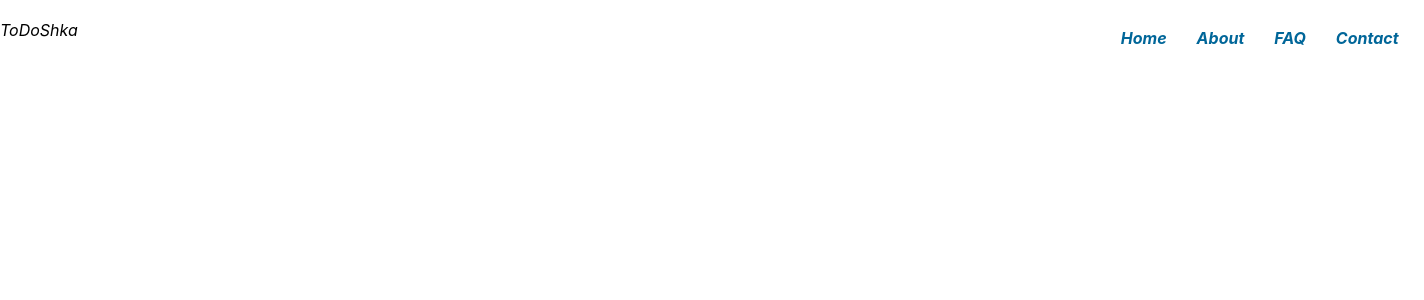
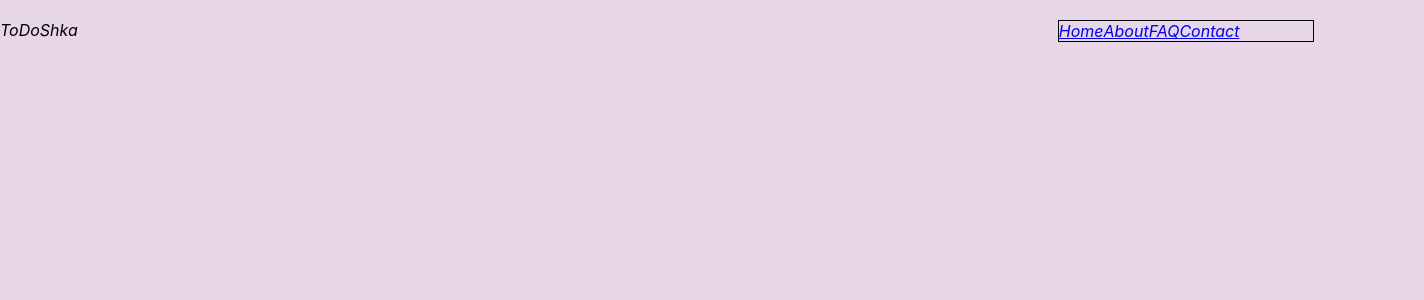
Before and after one commit to NataliyaZhuravleva/ToDoShka, a React (Create React App) app: page / in a window 1280 px wide. Shown: the top 300 px of the page, 1424 px wide, since content can reach past the window. Built offline with nearby package versions, Linux system fonts and the light colour scheme.

Commit message:
Work with navbar

```diff
--- a/src/components/navbar/navbar.css
+++ b/src/components/navbar/navbar.css
@@ -1,40 +1,36 @@
-.navbar {
-  /* display: flex; */
-  /* flex-direction: row; */
-  /* border: 1px rgb(255, 38, 0) solid;  */
-}
+/* .navbar {
+  display: flex;
+
+  border: 1px rgb(255, 38, 0) solid;
+} */
 
 #nav {
   width: 100%;
   float: left;
-  margin: 0 0 3em 0;
+  margin: 0 0 10px 0;
   padding: 0;
   list-style: none;
-  /* border: 1px rgb(255, 38, 0) solid;  */
+  border: 1px black solid;
+  margin-right: 2in;
 }
 #nav li {
   float: left;
 }
 
-  #nav {
-    width: 100%;
-    /* float: left; */
-    /* margin: 0 0 3em 0; */
-    padding: 0;
-    list-style: none;
-    background-color: #ffffff00;
-    margin-left: 1.5in;
 
-    /* border-bottom: 1px solid #ccc;
-    border-top: 1px solid #ccc;  */
-  }
-
-#nav li a {
+/* #nav li a {
   display: block;
   padding: 8px 15px;
   text-decoration: none;
   font-weight: bold;
   color: #069;
-  /* border: 1px rgb(255, 38, 0) solid;  */
+ */  /* border: 1px rgb(255, 38, 0) solid;  */
   /* border-right: 1px solid #ccc;  */
-      }
+
+
+
+
+.navbarButtons {
+    align-items: center;
+    margin-left: 1in;
+  }
--- a/src/index.css
+++ b/src/index.css
@@ -20,7 +20,7 @@ code {
 
 body {
   margin: 0;
-  background-color: #ffffff;
+  background-color: #e7d6e7;
   /* display: flex; */
   justify-content: center;
   align-items: center;
```
